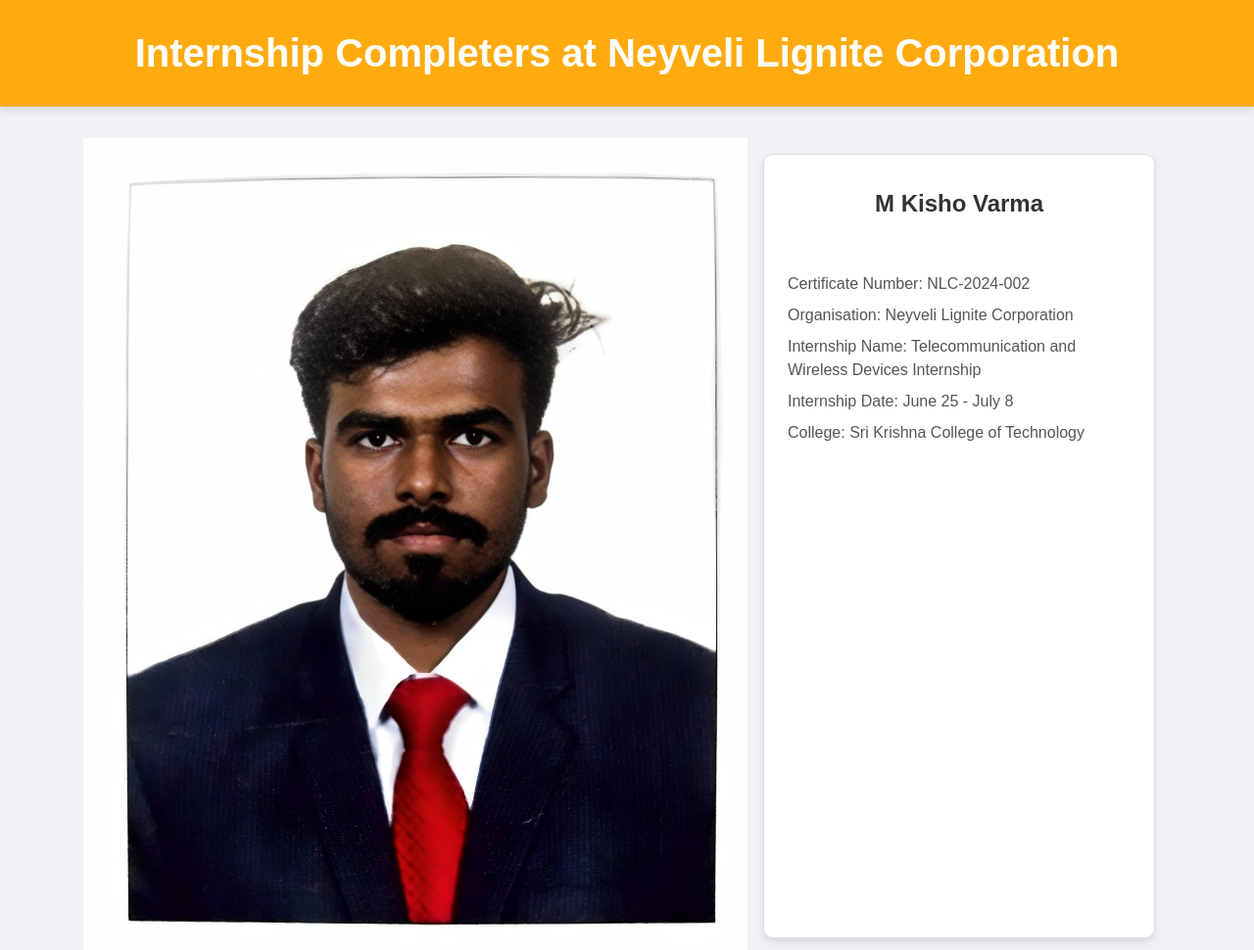
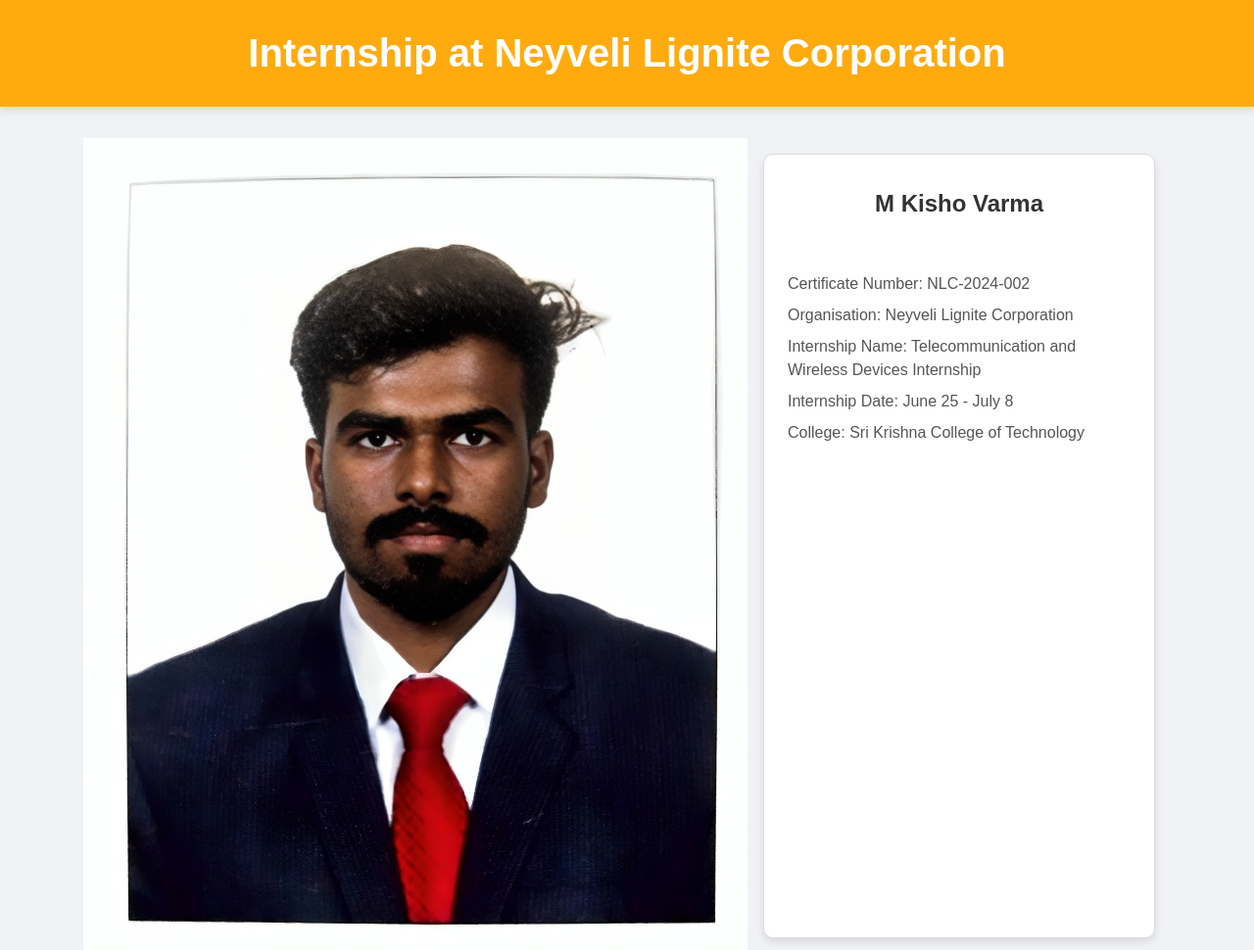
Before and after one commit to Kishovarma/MERN_Stack, a plain HTML site: page index.html in a window 1280 px wide. Shown: the top 970 px of the page at 98% size. Drawn offline with Linux system fonts and the light colour scheme.

Commit message:
Update index.html

```diff
--- a/index.html
+++ b/index.html
@@ -8,7 +8,7 @@
 </head>
 <body>
     <header>
-        <h1>Internship Completers at Neyveli Lignite Corporation</h1>
+        <h1>Internship at Neyveli Lignite Corporation</h1>
     </header>
     <main>
         <div class="image">
```
